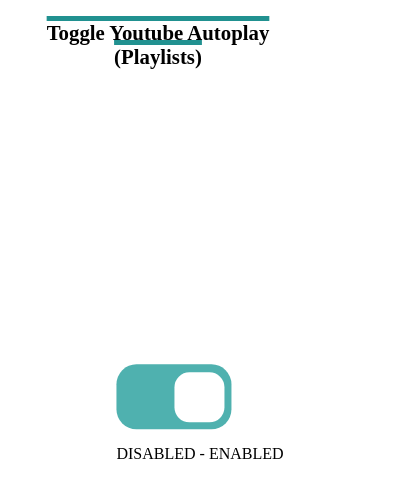
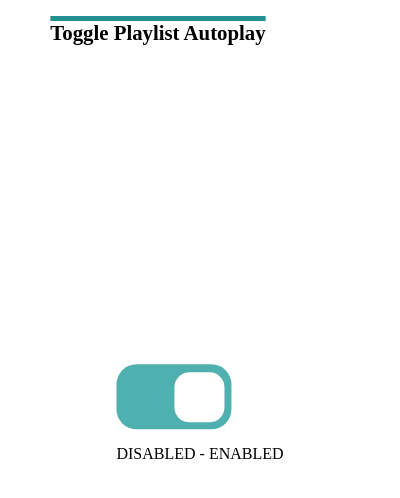
Before and after one commit to Hys-01/YT-Autoplay-Off, a browser extension: page popup.html in a window 400 px wide. Drawn offline with Linux system fonts and the light colour scheme.

Commit message:
naming changes

```diff
--- a/popup.html
+++ b/popup.html
@@ -17,7 +17,7 @@
 
 <body>
     <div class = "extensionHead">
-        <p id="headTitle"> Toggle Youtube Autoplay (Playlists)</p>
+        <p id="headTitle"> Toggle Playlist Autoplay</p>
     </div>
 
     <div class = "toggle">
```
Also changed, not shown: manifest.json.
